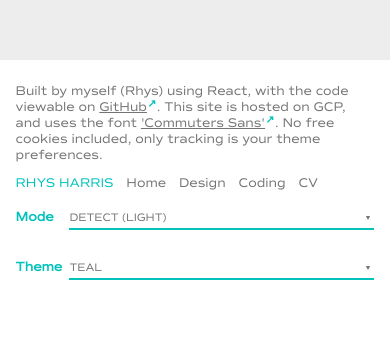
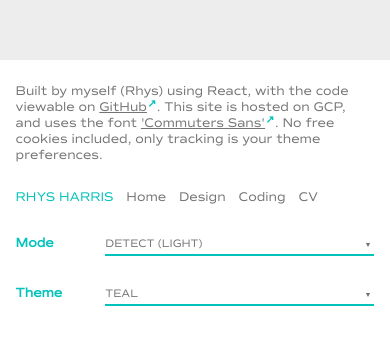
Before and after one commit to rhyscharris/rhys.uk, a React (Create React App) app: page / in a window 390 px wide. Shown: the part 2441-2785 px from the top of the page. Built offline with nearby package versions, Linux system fonts and the light colour scheme.

Commit message:
Mobile spacing tweaked

```diff
--- a/src/components/Footer.css
+++ b/src/components/Footer.css
@@ -132,9 +132,12 @@ footer {
         margin-top:1em;
     }
     .footer-line label {
-        min-width: 15%;
+        min-width: 25%;
     }
     .footer-wrapper {
         display: block;
     }
+    .footer-links {
+        margin: 2em 0;
+    }
 }
--- a/src/components/pages/NoMatch.css
+++ b/src/components/pages/NoMatch.css
@@ -9,6 +9,10 @@ body,html,.app,#root {
     font-size: 1.5em;
     font-family: commuters_sansbold, sans-serif;
     letter-spacing: 5px;
+}
+.center-group h1 {
+    line-height: 1.2;
+    margin: calc(0.25em + 1vw) 0 calc(0.25em + 2vw);
 }
 .center-group h2 {
     font-size: 1.2em;
```
Also changed, not shown: src/components/Navbar.css (indentation only), src/components/Navbar.js (line endings or trailing spaces).
